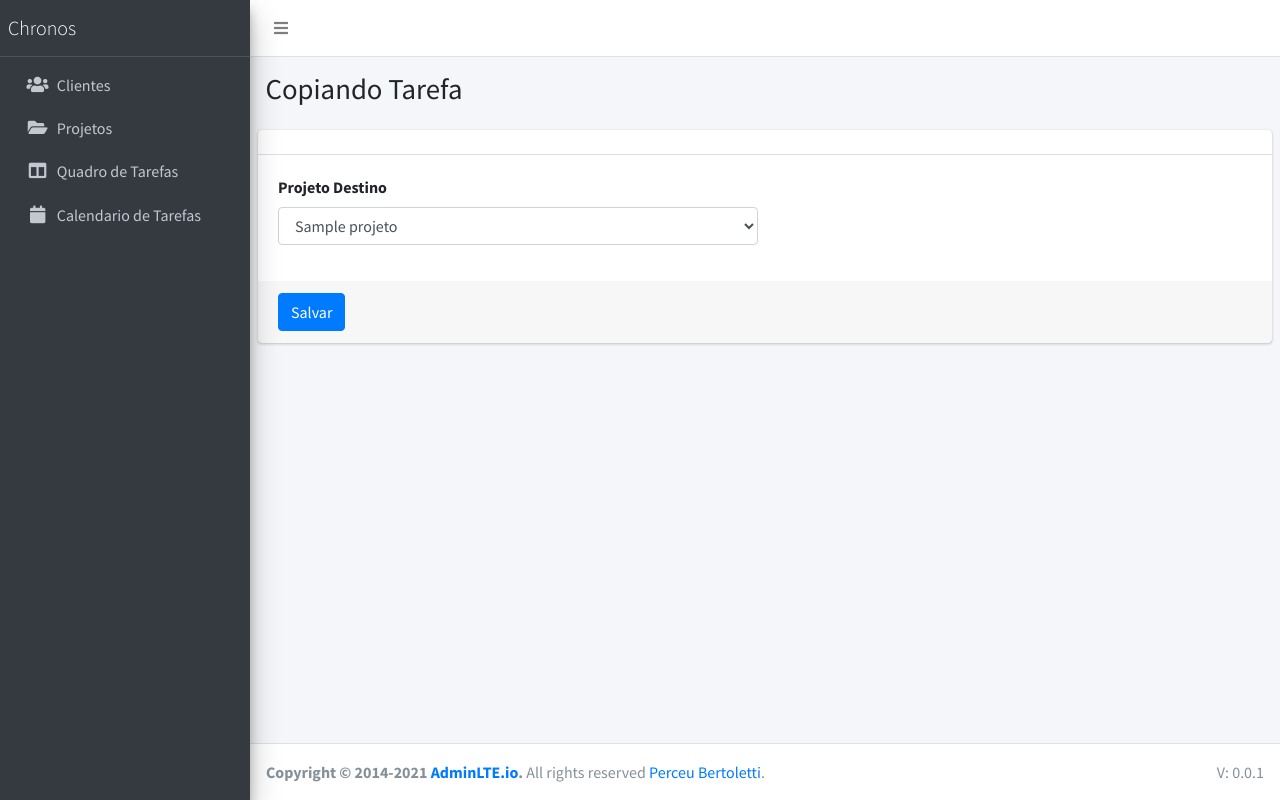
After one commit to Perceu/chronos, a Django app: template chronos/tarefas/templates/tarefas/tarefa_copy.html in a window 1280 px wide. The commit adds this page. Run offline with Django 3.2, Linux system fonts and the light colour scheme; the template is opened without the code that fills it: most values are stand-ins (such as "Sample title", 1, 10 or a date in 2020); some libraries are stand-ins or nearby versions.

Commit message:
ajustado para copiar atividades de um projeto para outro

```diff
--- a/chronos/tarefas/templates/projeto/tarefas_projeto.html
+++ b/chronos/tarefas/templates/projeto/tarefas_projeto.html
@@ -77,6 +77,9 @@ Tarefas do Projeto: {{projeto.nome}}
                                         <a href="{% url 'tarefa-update' object.pk %}?projeto_id={{projeto.pk}}" class="btn btn-success">
                                             <i class="fas fa-edit"></i>
                                         </a>
+                                        <a href="{% url 'tarefa-copiar' object.pk %}" class="btn btn-dark">
+                                            <i class="fas fa-copy"></i>
+                                        </a>
                                         <a href="{% url 'tarefa-delete' object.pk %}?projeto_id={{projeto.pk}}" class="btn btn-danger">
                                             <i class="fas fa-trash"></i>
                                         </a>
--- /dev/null
+++ b/chronos/tarefas/templates/tarefas/tarefa_copy.html
@@ -0,0 +1,38 @@
+{% extends 'content.html'%}
+
+{% block 'content-title'%}
+Copiando Tarefa
+{% endblock%}
+
+{% block 'content'%}
+<div class="row">
+    <div class="col-lg-12">
+        <div class="card">
+            <form method="post" action="{% url 'tarefa-copiar-save' tarefa_id %}">
+                {% csrf_token %}
+                <div class="card-header">
+                    <h3 class="card-title"></h3>
+                </div>
+                <div class="card-body">
+                    <div class="row">
+                        <div class="col-lg-6">
+                            <div class="form-group">
+                                <label for="">Projeto Destino</label>
+                                <select name="projeto_id" class="form-control">
+                                    {% for p in projetos %}
+                                    <option value="{{p.pk}}">{{p}}</option>
+                                    {% endfor %}
+                                </select>
+                            </div>
+
+                        </div>
+                    </div>
+                </div>
+                <div class="card-footer">
+                    <button type="submit" class="btn btn-primary">Salvar</button>
+                </div>
+            </form>
+        </div>
+    </div>
+</div>
+{% endblock %}
--- a/chronos/tarefas/urls.py
+++ b/chronos/tarefas/urls.py
@@ -15,4 +15,6 @@ urlpatterns = [
     path('excluir/<int:pk>', views.TarefasDeleteView.as_view(), name="tarefa-delete"),
     path('kanban', views.KanbanTarefasView.as_view(), name="tarefa-kanban"),
     path('calendar', views.CalendarTarefasView.as_view(), name="tarefa-calendar"),
+    path('copiar/<int:tarefa_id>', views.CopiaTarefa.as_view(), name="tarefa-copiar"),
+    path('copiar/save/<int:tarefa_id>', views.copia_tarefa_post, name="tarefa-copiar-save"),
 ]
```
Also changed, not shown: chronos/tarefas/views.py (+29 -0 lines).
